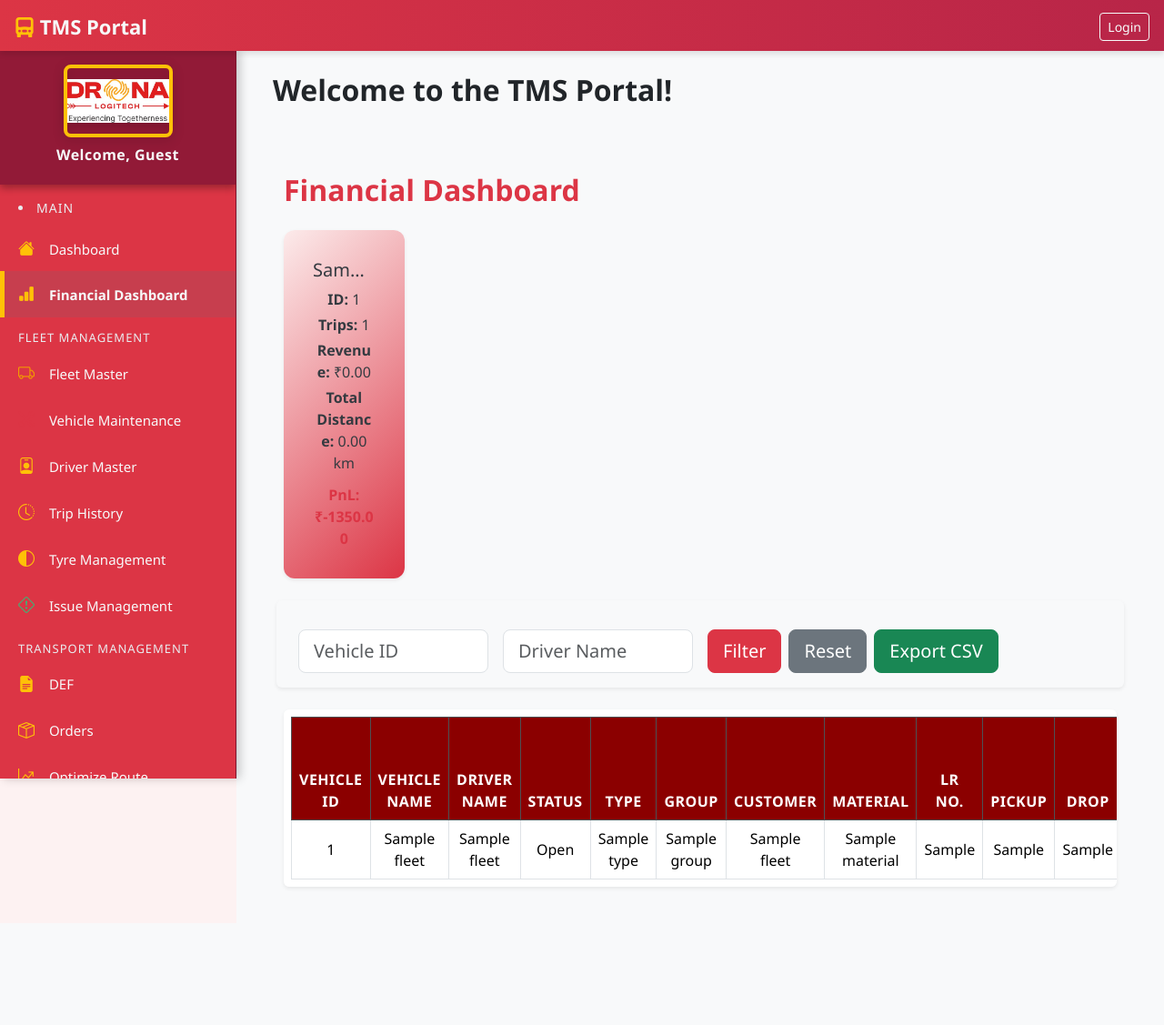
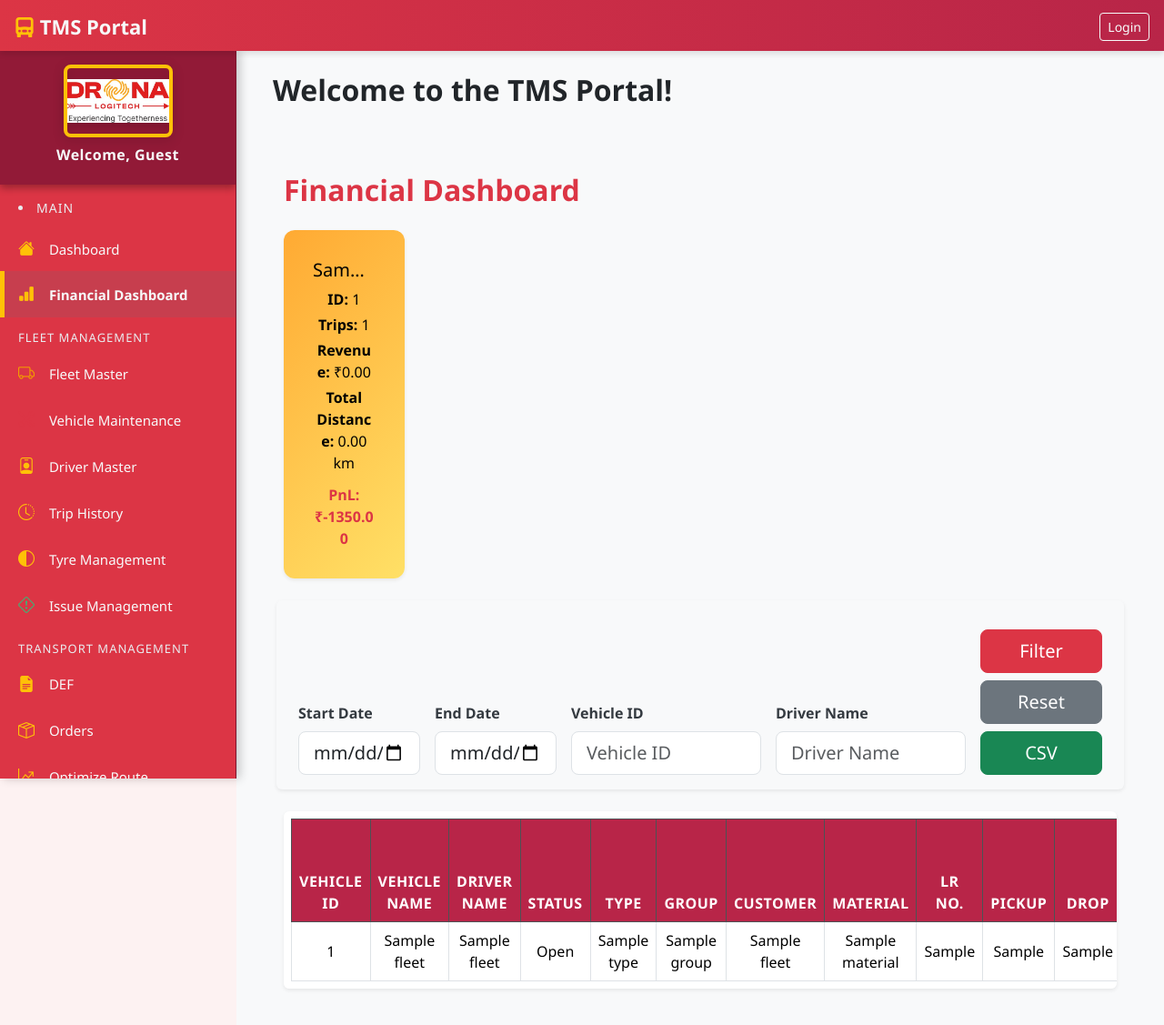
Before and after one commit to ashish86git/ashi-tms, a Flask app: page /financial in a window 1280 px wide. Shown: the whole page at 91% size. Before the commit the page ends 976 px from the top, so only its background shows below. Run offline with Flask 3, Linux system fonts and the light colour scheme; a database or web service that is not in the repository returns one stand-in record (values such as "Sample title"); some libraries are stand-ins or nearby versions.

Commit message:
Add files via upload

```diff
--- a/templates/financial_dashboard.html
+++ b/templates/financial_dashboard.html
@@ -10,7 +10,8 @@
         {% for vehicle in top_vehicles %}
         <div class="col-lg-2 col-md-4 col-sm-6 mb-3">
             <div class="card shadow-sm border-0 text-center p-3 h-100"
-                 style="background: linear-gradient(135deg, #ffcccc 0%, #ff4d4f 100%); color: #000;">
+                style="background: linear-gradient(135deg, #FFAA33 0%, #ffe066 100%); color: #000;">
+
                 <div class="card-body">
                     <h5 class="card-title text-truncate">{{ vehicle['Vehicle Name'] }}</h5>
                     <p class="card-text mb-1"><strong>ID:</strong> {{ vehicle['Vehicle ID'] }}</p>
@@ -28,17 +29,29 @@
     </div>
 
     <!-- ----------------- Filter Form ----------------- -->
-    <form class="row g-3 mb-4 p-3 bg-light rounded shadow-sm" method="get">
+    <form class="row g-3 mb-4 p-3 bg-light rounded shadow-sm align-items-end" method="get">
+        <div class="col-md-2">
+            <label class="form-label fw-semibold">Start Date</label>
+            <input type="date" name="start_date" value="{{ start_date }}" class="form-control form-control-lg">
+        </div>
+        <div class="col-md-2">
+            <label class="form-label fw-semibold">End Date</label>
+            <input type="date" name="end_date" value="{{ end_date }}" class="form-control form-control-lg">
+        </div>
         <div class="col-md-3">
+            <label class="form-label fw-semibold">Vehicle ID</label>
             <input type="text" name="vehicle_id" placeholder="Vehicle ID" class="form-control form-control-lg" value="{{ vehicle_filter }}">
         </div>
         <div class="col-md-3">
+            <label class="form-label fw-semibold">Driver Name</label>
             <input type="text" name="driver_name" placeholder="Driver Name" class="form-control form-control-lg" value="{{ driver_filter }}">
         </div>
-        <div class="col-md-6 d-flex align-items-center">
-            <button type="submit" class="btn btn-danger me-2 btn-lg">Filter</button>
-            <a href="{{ url_for('financial') }}" class="btn btn-secondary me-2 btn-lg">Reset</a>
-            <a href="{{ url_for('financial', export='csv', vehicle_id=vehicle_filter, driver_name=driver_filter) }}" class="btn btn-success btn-lg">Export CSV</a>
+
+        <!-- Buttons -->
+        <div class="col-md-2 d-flex gap-2 justify-content-end flex-wrap">
+            <button type="submit" class="btn btn-danger btn-lg flex-fill">Filter</button>
+            <a href="{{ url_for('financial') }}" class="btn btn-secondary btn-lg flex-fill">Reset</a>
+            <a href="{{ url_for('financial', export='csv', start_date=start_date, end_date=end_date, vehicle_id=vehicle_filter, driver_name=driver_filter) }}" class="btn btn-success btn-lg flex-fill">CSV</a>
         </div>
     </form>
 
@@ -61,11 +74,11 @@
                     <th>No. Buckets</th>
                     <th>Load/Bucket</th>
                     <th>Total Load</th>
+                    <th>Total Distance Travelled (km)</th>
                     <th>Fuel Cost</th>
                     <th>Total Cost</th>
                     <th>Revenue</th>
                     <th>PnL</th>
-                    <th>Total Distance Travelled (km)</th>  <!-- ✅ NEW COLUMN -->
                 </tr>
             </thead>
             <tbody>
@@ -85,11 +98,11 @@
                     <td>{{ trip['No. Buckets'] }}</td>
                     <td>{{ trip['Load/Bucket'] }}</td>
                     <td>{{ trip['Total Load'] }}</td>
+                    <td>{{ trip['Total Distance Travelled'] | round(2) }}</td>
                     <td>{{ trip['Fuel Cost'] | round(2) }}</td>
                     <td>{{ trip['Total Cost'] | round(2) }}</td>
                     <td>{{ trip['Revenue'] | round(2) }}</td>
                     <td class="{% if trip['PnL'] >= 0 %}text-success{% else %}text-danger{% endif %}">{{ trip['PnL'] | round(2) }}</td>
-                    <td>{{ trip['Total Distance Travelled'] | round(2) }}</td> <!-- ✅ NEW DATA CELL -->
                 </tr>
                 {% endfor %}
             </tbody>
@@ -103,7 +116,7 @@
     h2 { font-weight: 700; }
 
     .table thead th {
-        background-color: FF0000 !important;
+        background-color: #B82548 !important;
         color: #fff;
         text-transform: uppercase;
         letter-spacing: 0.5px;
@@ -116,18 +129,18 @@
 
     /* Cards */
     .card { border-radius: 0.75rem; transition: transform 0.2s ease-in-out, box-shadow 0.2s ease-in-out; }
-    .card:hover { transform: translateY(-8px); box-shadow: 0 10px 25px rgba(255, 0, 0, 0.8); }
+    .card:hover { transform: translateY(-8px); box-shadow: 0 10px 25px rgb(0, 191, 255); }
     .revenue-bar { transition: width 0.5s ease; height: 6px; margin-top: 5px; border-radius:3px; }
 
     /* PnL colors */
     .text-success { color: #28a745 !important; font-weight: 600; }
     .text-danger { color: #dc3545 !important; font-weight: 600; }
 
+    /* Better button alignment */
+    .gap-2 { gap: 0.5rem !important; }
     @media (max-width: 992px) {
-        .col-lg-2 { flex: 0 0 50%; max-width: 50%; } /* Two cards per row on tablets */
-    }
-    @media (max-width: 576px) {
-        .col-lg-2, .col-md-4 { flex: 0 0 100%; max-width: 100%; } /* One card per row on mobiles */
+        .col-md-2.d-flex { flex-direction: column; }
+        .col-md-2.d-flex a, .col-md-2.d-flex button { width: 100%; }
     }
 </style>
 {% endblock %}
```
